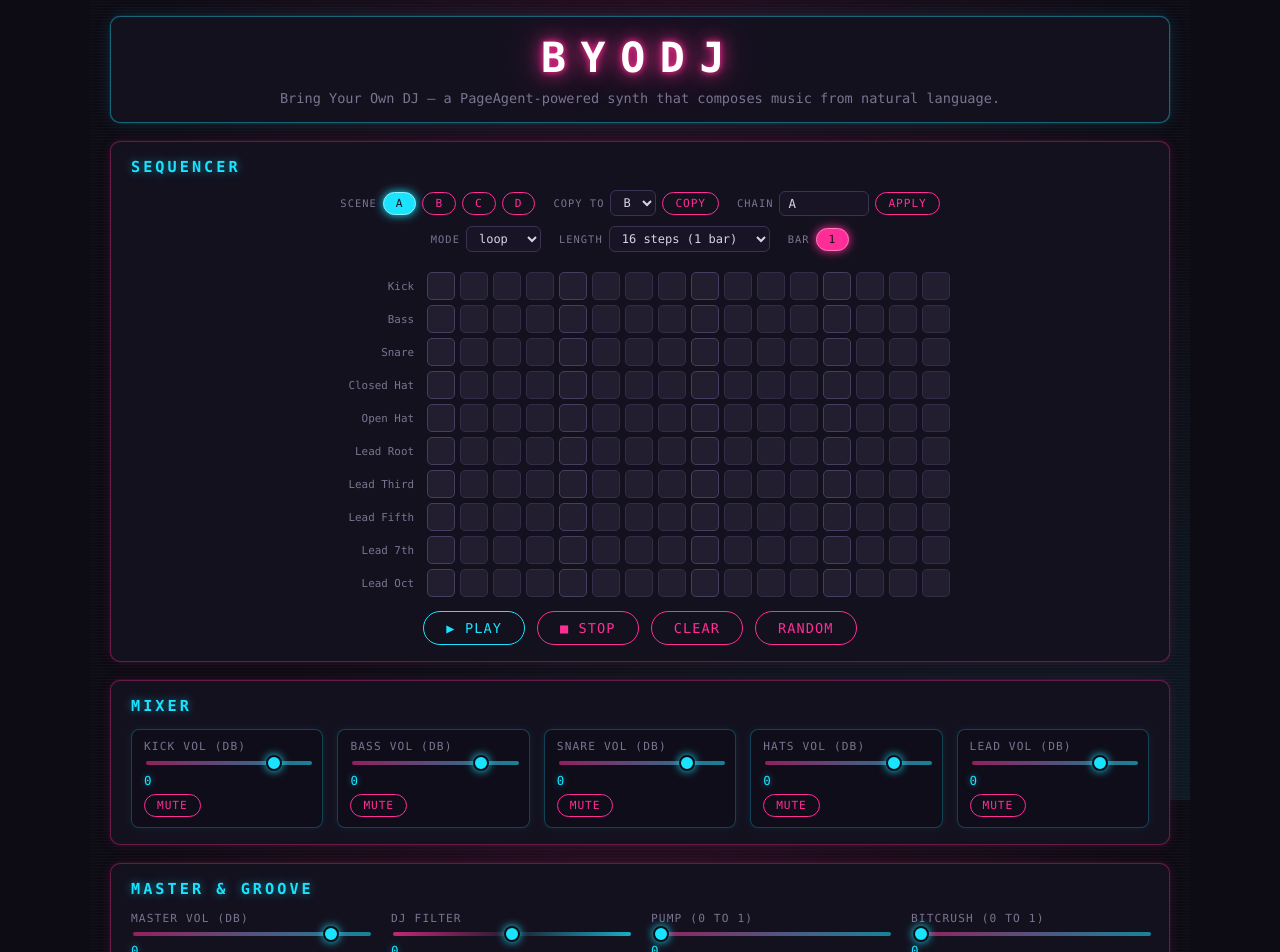
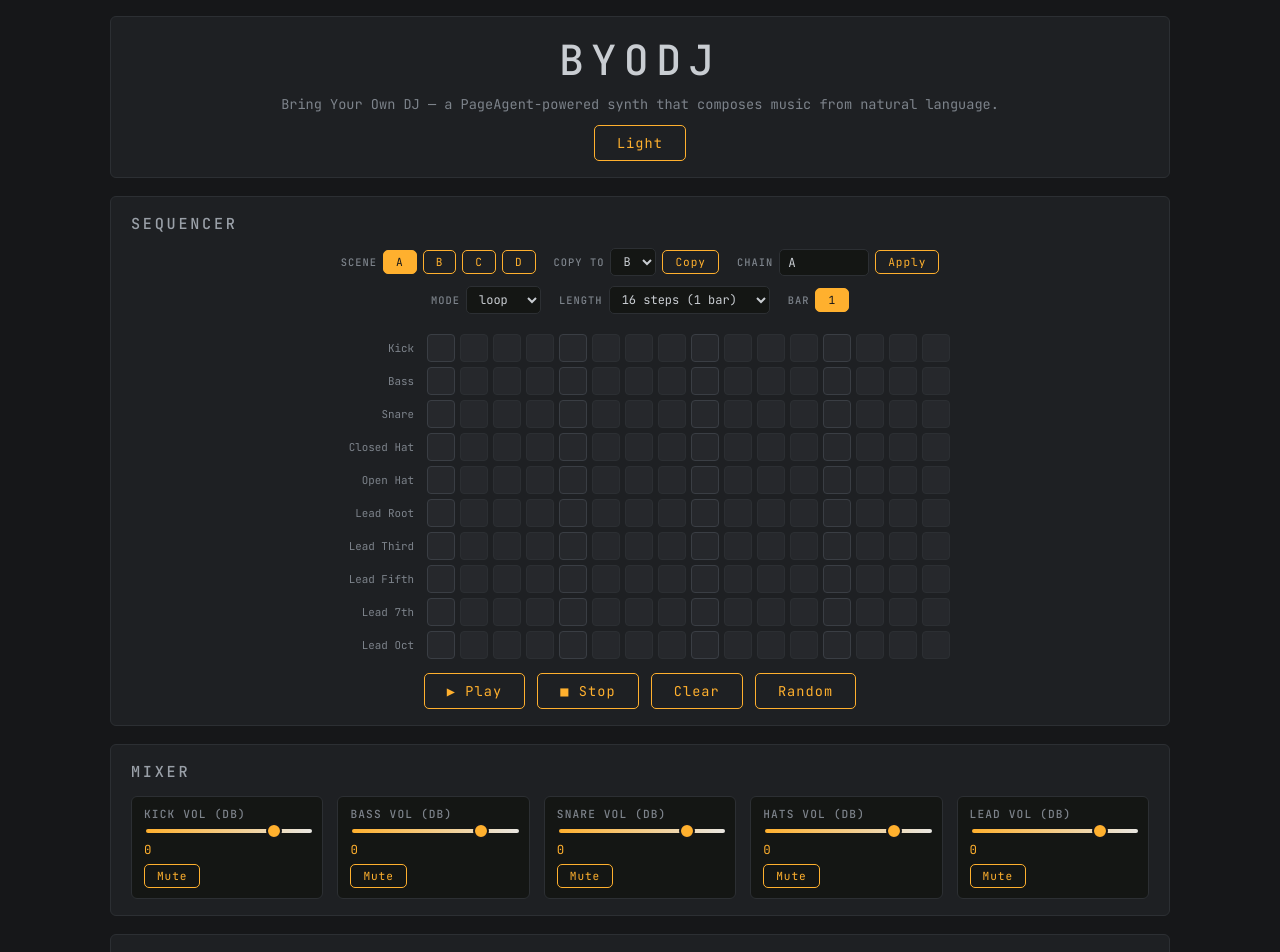
Before and after one commit to eSaadster/BYODJ, a plain HTML site: page index.html in a window 1280 px wide. Shown: the top 952 px of the page. Drawn offline with nearby package versions, Linux system fonts and the light colour scheme.

Commit message:
Add dual theme design overhaul

```diff
--- a/index.html
+++ b/index.html
@@ -4,6 +4,13 @@
   <meta charset="UTF-8">
   <meta name="viewport" content="width=device-width, initial-scale=1.0">
   <title>BYODJ — Bring Your Own DJ</title>
+  <script>
+    try {
+      document.documentElement.setAttribute('data-theme',
+        localStorage.getItem('byodj.theme') === 'light' ? 'light' : 'dark');
+    } catch (e) { document.documentElement.setAttribute('data-theme', 'dark'); }
+  </script>
+  <link href="https://fonts.googleapis.com/css2?family=Roboto+Condensed:wght@400;500;700&family=JetBrains+Mono:wght@400;500&display=swap" rel="stylesheet">
   <link rel="stylesheet" href="styles.css">
 </head>
 <body>
@@ -11,6 +18,7 @@
   <section id="header">
     <h1>BYODJ</h1>
     <p class="tagline">Bring Your Own DJ — a PageAgent-powered synth that composes music from natural language.</p>
+    <button id="theme-toggle" aria-label="Color theme" data-state="dark" aria-pressed="false">Light</button>
   </section>
 
   <section id="sequencer-panel">
--- a/styles.css
+++ b/styles.css
@@ -1,42 +1,93 @@
-/* BYODJ — dark synthwave */
+/* BYODJ — dual theme: Studio Hardware / Industrial Workbench */
 
 :root {
-  --bg: #0d0b14;
-  --bg-panel: #14111f;
-  --bg-cell: #221e30;
-  --magenta: #ff2d95;
-  --cyan: #19e3ff;
-  --text: #d8d4e8;
-  --text-dim: #7a7490;
-  --terminal-green: #39ff8e;
-  --border: rgba(255, 45, 149, 0.35);
+  /* --- Studio Hardware (dark, default) --- */
+  --bg: #161719;
+  --bg-panel: #1e2023;
+  --bg-inset: #141614;
+  --bg-cell: #26282c;
+  --border: #2c2f33;
+  --border-strong: #3a3e44;
+
+  --drum: #ffb02e;
+  --drum-soft: rgba(255, 176, 46, 0.14);
+  --lead: #e8e6e1;
+  --accent: var(--drum);
+  --accent-text: #161719;
+
+  --text: #c9cdd2;
+  --text-dim: #7d838b;
+  --heading: #9aa0a8;
+
+  --log-bg: #141614;
+  --log-fg: #9fd6a4;
+
+  --playhead: #ffb02e;
+
+  --rad: 6px;
+  --rad-btn: 5px;
+  --rad-cell: 4px;
+
+  --shadow-panel: none;
+  --shadow-active: none;
+  --border-outer: 1px solid var(--border);
+
+  --font: "SF Mono", "Fira Code", "JetBrains Mono", Menlo, Consolas, monospace;
+  --font-mono: var(--font);
+  --h-weight: 500;
+  --h-track: 0.18em;
 }
 
-* {
-  box-sizing: border-box;
+html[data-theme="light"] {
+  /* --- Industrial Workbench --- */
+  --bg: #cfd3d6;
+  --bg-panel: #dde0e3;
+  --bg-inset: #c8cdd1;
+  --bg-cell: #c2c7cb;
+  --border: #71797E;
+  --border-strong: #444;
+
+  --drum: #ffc107;
+  --drum-soft: rgba(255, 193, 7, 0.25);
+  --lead: #71797E;
+  --accent: #ffc107;
+  --accent-text: #1f1f1f;
+
+  --text: #1f1f1f;
+  --text-dim: #5a6065;
+  --heading: #8B4513;
+
+  --log-bg: #2B2B2B;
+  --log-fg: #ffc107;
+
+  --playhead: #2B2B2B;
+
+  --rad: 4px;
+  --rad-btn: 4px;
+  --rad-cell: 3px;
+
+  --shadow-panel: 2px 2px 0px rgba(0, 0, 0, 0.2);
+  --shadow-active: 2px 2px 0px #000;
+  --border-outer: 1.5px solid #71797E;
+
+  --font: "Roboto Condensed", "Arial Narrow", system-ui, sans-serif;
+  --font-mono: "JetBrains Mono", Menlo, Consolas, monospace;
+  --h-weight: 700;
+  --h-track: 0.06em;
 }
 
-html {
-  background: var(--bg);
-}
+* { box-sizing: border-box; }
+
+html { background: var(--bg); }
 
 body {
   margin: 0 auto;
   padding: 16px 20px 48px;
   max-width: 1100px;
-  font-family: "SF Mono", "Fira Code", "JetBrains Mono", Menlo, Consolas, monospace;
+  font-family: var(--font);
+  font-weight: 400;
   color: var(--text);
-  background:
-    repeating-linear-gradient(
-      0deg,
-      rgba(255, 255, 255, 0.018) 0px,
-      rgba(255, 255, 255, 0.018) 1px,
-      transparent 1px,
-      transparent 3px
-    ),
-    radial-gradient(ellipse at 50% -10%, rgba(255, 45, 149, 0.10), transparent 55%),
-    radial-gradient(ellipse at 85% 110%, rgba(25, 227, 255, 0.08), transparent 55%),
-    var(--bg);
+  background: var(--bg);
   background-attachment: fixed;
 }
 
@@ -44,33 +95,22 @@ body {
 
 section {
   background: var(--bg-panel);
-  border: 1px solid var(--border);
-  border-radius: 10px;
+  border: var(--border-outer);
+  border-radius: var(--rad);
   padding: 16px 20px;
   margin: 0 0 18px;
-  box-shadow:
-    0 0 14px rgba(255, 45, 149, 0.10),
-    0 0 2px rgba(255, 45, 149, 0.25);
+  box-shadow: var(--shadow-panel);
 }
 
-#header {
-  text-align: center;
-  border-color: rgba(25, 227, 255, 0.4);
-  box-shadow:
-    0 0 18px rgba(25, 227, 255, 0.12),
-    0 0 2px rgba(25, 227, 255, 0.3);
-}
+#header { text-align: center; }
 
 #header h1 {
   margin: 0;
   font-size: 2.6rem;
-  letter-spacing: 0.35em;
+  letter-spacing: var(--h-track);
   text-transform: uppercase;
-  color: #fff;
-  text-shadow:
-    0 0 6px var(--magenta),
-    0 0 18px var(--magenta),
-    0 0 40px rgba(255, 45, 149, 0.6);
+  color: var(--text);
+  font-weight: var(--h-weight);
 }
 
 #header .tagline {
@@ -79,13 +119,17 @@ section {
   font-size: 0.85rem;
 }
 
+#theme-toggle {
+  margin-top: 12px;
+}
+
 h2 {
   margin: 0 0 14px;
   font-size: 0.95rem;
   text-transform: uppercase;
-  letter-spacing: 0.2em;
-  color: var(--cyan);
-  text-shadow: 0 0 8px rgba(25, 227, 255, 0.5);
+  letter-spacing: var(--h-track);
+  color: var(--heading);
+  font-weight: var(--h-weight);
 }
 
 h3 {
@@ -93,7 +137,8 @@ h3 {
   font-size: 0.7rem;
   text-transform: uppercase;
   letter-spacing: 0.15em;
-  color: var(--magenta);
+  color: var(--heading);
+  font-weight: var(--h-weight);
 }
 
 /* ---------- Sequencer grid ---------- */
@@ -109,6 +154,7 @@ h3 {
 }
 
 .row-label {
+  font-family: var(--font-mono);
   font-size: 0.68rem;
   color: var(--text-dim);
   text-align: right;
@@ -121,31 +167,28 @@ h3 {
   width: 28px;
   height: 28px;
   padding: 0;
-  border-radius: 5px;
-  border: 1px solid #332d48;
+  border-radius: var(--rad-cell);
+  border: 1px solid var(--border);
   background: var(--bg-cell);
   cursor: pointer;
-  transition: background 0.08s, box-shadow 0.12s, filter 0.08s;
+  transition: background 0.2s ease-out, filter 0.2s ease-out, opacity 0.2s ease-out;
+  text-transform: none;
+  letter-spacing: normal;
 }
 
 .cell:hover {
-  border-color: var(--cyan);
-  filter: brightness(1.3);
+  border-color: var(--border-strong);
+  background: color-mix(in srgb, var(--bg-cell) 86%, var(--accent));
+  filter: brightness(1.08);
 }
 
-/* beat-group shading: synth.js need not add classes; use nth-of-type per row chunk */
 .cell[data-step="4"], .cell[data-step="8"], .cell[data-step="12"],
-.cell[data-step="0"] {
-  border-color: #463e60;
-}
+.cell[data-step="0"] { border-color: var(--border-strong); }
 
-/* on-state: magenta for drum rows 0-4, cyan for lead rows 5-7 */
 .cell.on {
-  background: var(--magenta);
-  border-color: #ff7cc0;
-  box-shadow:
-    0 0 8px var(--magenta),
-    0 0 18px rgba(255, 45, 149, 0.55);
+  background: var(--drum);
+  border-color: var(--drum);
+  box-shadow: var(--shadow-active);
 }
 
 .cell.on[data-row="5"],
@@ -153,68 +196,36 @@ h3 {
 .cell.on[data-row="7"],
 .cell.on[data-row="8"],
 .cell.on[data-row="9"] {
-  background: var(--cyan);
-  border-color: #8df1ff;
-  box-shadow:
-    0 0 8px var(--cyan),
-    0 0 18px rgba(25, 227, 255, 0.55);
+  background: var(--lead);
+  border-color: var(--lead);
 }
 
-/* hue ramp magenta -> cyan across rows */
-.cell.on[data-row="1"] { background: #f5309f; }
-.cell.on[data-row="2"] { background: #e93bb0; }
-.cell.on[data-row="3"] { background: #d44ec4; }
-.cell.on[data-row="4"] { background: #b964d6; }
-.cell.on[data-row="6"] { background: #2fd4f5; }
-.cell.on[data-row="7"] { background: #45c6ee; }
-.cell.on[data-row="8"] { background: #5bb8e6; }
-.cell.on[data-row="9"] { background: #6faade; }
-
 .cell.playhead {
-  outline: 2px solid rgba(255, 255, 255, 0.75);
+  outline: 2px solid var(--playhead);
   outline-offset: -1px;
-  filter: brightness(1.5);
+  filter: brightness(1.15);
 }
 
-.cell.on.playhead {
-  filter: brightness(1.9);
-  box-shadow:
-    0 0 12px #fff,
-    0 0 26px var(--magenta),
-    0 0 40px rgba(255, 45, 149, 0.7);
-}
+.cell.on.playhead { filter: brightness(1.2); }
 
-.cell.on.playhead[data-row="5"],
-.cell.on.playhead[data-row="6"],
-.cell.on.playhead[data-row="7"],
-.cell.on.playhead[data-row="8"],
-.cell.on.playhead[data-row="9"] {
-  box-shadow:
-    0 0 12px #fff,
-    0 0 26px var(--cyan),
-    0 0 40px rgba(25, 227, 255, 0.7);
-}
-
-/* ---------- Buttons (neon pills) ---------- */
+/* ---------- Buttons ---------- */
 
 button {
   font-family: inherit;
   font-size: 0.85rem;
   padding: 8px 22px;
-  border-radius: 999px;
-  border: 1px solid var(--magenta);
+  border-radius: var(--rad-btn);
+  border: 1px solid var(--accent);
   background: transparent;
-  color: var(--magenta);
+  color: var(--accent);
   cursor: pointer;
   letter-spacing: 0.08em;
-  text-transform: uppercase;
-  transition: box-shadow 0.15s, background 0.15s, color 0.15s;
+  transition: background 0.2s ease-out, color 0.2s ease-out, transform 0.2s ease-out, opacity 0.2s ease-out;
 }
 
 button:hover:not(:disabled) {
-  background: rgba(255, 45, 149, 0.12);
-  box-shadow: 0 0 12px rgba(255, 45, 149, 0.6);
-  color: #fff;
+  background: var(--drum-soft);
+  color: var(--text);
 }
 
 button:disabled {
@@ -232,28 +243,20 @@ button:disabled {
 #play-btn,
 #connect-btn,
 #send-btn {
-  border-color: var(--cyan);
-  color: var(--cyan);
+  border-color: var(--accent);
+  color: var(--accent);
 }
 
 #play-btn:hover:not(:disabled),
 #connect-btn:hover:not(:disabled),
 #send-btn:hover:not(:disabled) {
-  background: rgba(25, 227, 255, 0.12);
-  box-shadow: 0 0 12px rgba(25, 227, 255, 0.6);
-  color: #fff;
+  background: var(--drum-soft);
+  color: var(--text);
 }
 
-/* Send doubles as the agent abort button while a task runs */
 #send-btn.running {
-  border-color: var(--pink, #ff2e88);
-  color: var(--pink, #ff2e88);
-}
-
-/* cells are buttons too — undo pill styles for them */
-.cell {
-  text-transform: none;
-  letter-spacing: normal;
+  border-color: var(--drum);
+  color: var(--drum);
 }
 
 /* ---------- Controls ---------- */
@@ -270,17 +273,19 @@ button:disabled {
   gap: 5px;
 }
 
-.control label {
+.control label,
+.mixer-strip label {
   font-size: 0.7rem;
   text-transform: uppercase;
   letter-spacing: 0.1em;
   color: var(--text-dim);
+  font-weight: 500;
 }
 
 .val {
+  font-family: var(--font-mono);
   font-size: 0.78rem;
-  color: var(--cyan);
-  text-shadow: 0 0 6px rgba(25, 227, 255, 0.5);
+  color: var(--accent);
   min-height: 1em;
 }
 
@@ -290,7 +295,7 @@ input[type="range"] {
   width: 100%;
   height: 4px;
   border-radius: 2px;
-  background: linear-gradient(90deg, rgba(255, 45, 149, 0.55), rgba(25, 227, 255, 0.55));
+  background: linear-gradient(90deg, var(--drum), var(--lead));
   outline: none;
 }
 
@@ -300,9 +305,8 @@ input[type="range"]::-webkit-slider-thumb {
   width: 16px;
   height: 16px;
   border-radius: 50%;
-  background: var(--cyan);
-  border: 2px solid #0d0b14;
-  box-shadow: 0 0 8px var(--cyan);
+  background: var(--accent);
+  border: 2px solid var(--bg);
   cursor: pointer;
 }
 
@@ -310,9 +314,8 @@ input[type="range"]::-moz-range-thumb {
   width: 14px;
   height: 14px;
   border-radius: 50%;
-  background: var(--cyan);
-  border: 2px solid #0d0b14;
-  box-shadow: 0 0 8px var(--cyan);
+  background: var(--accent);
+  border: 2px solid var(--bg);
   cursor: pointer;
 }
 
@@ -323,9 +326,9 @@ textarea {
   font-family: inherit;
   font-size: 0.85rem;
   padding: 8px 10px;
-  border-radius: 6px;
-  border: 1px solid #3a3354;
-  background: #181426;
+  border-radius: var(--rad-btn);
+  border: 1px solid var(--border);
+  background: var(--bg-inset);
   color: var(--text);
   outline: none;
 }
@@ -334,8 +337,9 @@ select:focus,
 input[type="text"]:focus,
 input[type="password"]:focus,
 textarea:focus {
-  border-color: var(--cyan);
-  box-shadow: 0 0 8px rgba(25, 227, 255, 0.4);
+  border-color: var(--border-strong);
+  outline: 2px solid var(--accent);
+  outline-offset: 1px;
 }
 
 /* ---------- Mixer ---------- */
@@ -351,39 +355,33 @@ textarea:focus {
   flex-direction: column;
   gap: 6px;
   align-items: flex-start;
-  background: #100d1a;
-  border: 1px solid rgba(25, 227, 255, 0.25);
-  border-radius: 8px;
+  background: var(--bg-inset);
+  border: 1px solid var(--border);
+  border-radius: var(--rad);
   padding: 10px 12px;
-  box-shadow: 0 0 8px rgba(25, 227, 255, 0.08);
+  box-shadow: var(--shadow-panel);
 }
 
-.mixer-strip label {
-  font-size: 0.7rem;
-  text-transform: uppercase;
-  letter-spacing: 0.1em;
-  color: var(--text-dim);
-}
-
-.mute-btn {
+.mute-btn,
+.toggle-btn,
+.scene-btn,
+.bar-btn {
   padding: 4px 12px;
   font-size: 0.7rem;
 }
 
-.mute-btn[data-state="on"] {
-  background: var(--magenta);
-  color: #0d0b14;
-  box-shadow: 0 0 10px var(--magenta);
+.mute-btn[data-state="on"],
+.toggle-btn[data-state="on"],
+.scene-btn[data-state="on"],
+.bar-btn[data-state="on"] {
+  background: var(--drum);
+  border-color: var(--drum);
+  color: var(--accent-text);
+  box-shadow: var(--shadow-active);
 }
 
-/* DJ filter: bipolar sweep — magenta (lowpass) to cyan (highpass) */
 #dj-filter {
-  background: linear-gradient(
-    90deg,
-    rgba(255, 45, 149, 0.75),
-    rgba(34, 30, 48, 0.9) 50%,
-    rgba(25, 227, 255, 0.75)
-  );
+  background: linear-gradient(90deg, var(--drum), var(--bg-cell) 50%, var(--lead));
 }
 
 /* ---------- LLM config ---------- */
@@ -395,9 +393,7 @@ textarea:focus {
   align-items: end;
 }
 
-.control-btn {
-  justify-content: flex-end;
-}
+.control-btn { justify-content: flex-end; }
 
 .hint {
   margin: 10px 0 0;
@@ -428,12 +424,12 @@ textarea:focus {
 
 .status-card {
   flex: 1;
-  background: #100d1a;
-  border: 1px solid rgba(25, 227, 255, 0.25);
-  border-radius: 8px;
+  background: var(--bg-inset);
+  border: 1px solid var(--border);
+  border-radius: var(--rad);
   padding: 10px 12px;
   min-height: 64px;
-  box-shadow: 0 0 8px rgba(25, 227, 255, 0.08);
+  box-shadow: var(--shadow-panel);
 }
 
 .status-card div {
@@ -443,15 +439,15 @@ textarea:focus {
 }
 
 #agent-log {
+  font-family: var(--font-mono);
   max-height: 160px;
   overflow-y: auto;
-  background: #050805;
-  border: 1px solid rgba(57, 255, 142, 0.35);
-  border-radius: 6px;
+  background: var(--log-bg);
+  border: 1px solid var(--border);
+  border-radius: var(--rad-btn);
   padding: 8px 10px;
   font-size: 0.75rem;
-  color: var(--terminal-green);
-  box-shadow: inset 0 0 18px rgba(0, 0, 0, 0.8);
+  color: var(--log-fg);
 }
 
 .log-line {
@@ -462,7 +458,7 @@ textarea:focus {
 
 .log-line::before {
   content: "> ";
-  color: rgba(57, 255, 142, 0.5);
+  color: color-mix(in srgb, var(--log-fg) 55%, transparent);
 }
 
 /* ---------- Sequencer toolbar ---------- */
@@ -488,33 +484,13 @@ textarea:focus {
   letter-spacing: 0.1em;
   color: var(--text-dim);
   user-select: none;
+  font-weight: 500;
 }
 
-.scene-btn,
-.bar-btn {
-  padding: 4px 12px;
-  font-size: 0.7rem;
-}
-
-.scene-btn[data-state="on"] {
-  background: var(--cyan);
-  border-color: #8df1ff;
-  color: #0d0b14;
-  box-shadow: 0 0 10px var(--cyan);
-}
-
-.bar-btn[data-state="on"] {
-  background: var(--magenta);
-  border-color: #ff7cc0;
-  color: #0d0b14;
-  box-shadow: 0 0 10px var(--magenta);
-}
-
-.bar-btn[hidden] {
-  display: none;
-}
+.bar-btn[hidden] { display: none; }
 
 #chain-input {
+  font-family: var(--font-mono);
   width: 90px;
   text-transform: uppercase;
   padding: 4px 8px;
@@ -526,29 +502,13 @@ textarea:focus {
   font-size: 0.75rem;
 }
 
-/* ---------- Toggle buttons (fills — same look as mutes) ---------- */
+/* ---------- Velocity tiers ---------- */
 
-.toggle-btn {
-  padding: 4px 12px;
-  font-size: 0.7rem;
-  align-self: flex-start;
-}
+.cell.on[data-vel="mid"] { opacity: 0.7; }
+.cell.on[data-vel="lo"] { opacity: 0.45; }
 
-.toggle-btn[data-state="on"] {
-  background: var(--magenta);
-  color: #0d0b14;
-  box-shadow: 0 0 10px var(--magenta);
-}
-
-/* ---------- Velocity tiers (data-vel is NOT serialized by page-agent) ---------- */
-
-.cell.on[data-vel="mid"] {
-  opacity: 0.7;
-}
-
-.cell.on[data-vel="lo"] {
-  opacity: 0.45;
-}
+html[data-theme="light"] .cell.on[data-vel="mid"] { opacity: 0.82; }
+html[data-theme="light"] .cell.on[data-vel="lo"] { opacity: 0.65; }
 
 /* ---------- Song panel ---------- */
 
@@ -559,6 +519,7 @@ textarea:focus {
 }
 
 #song-input {
+  font-family: var(--font-mono);
   flex: 1;
   resize: vertical;
   font-size: 0.75rem;
@@ -573,29 +534,58 @@ textarea:focus {
 }
 
 #song-status {
+  font-family: var(--font-mono);
   font-size: 0.78rem;
-  color: var(--terminal-green);
-  text-shadow: 0 0 6px rgba(57, 255, 142, 0.5);
+  color: var(--log-fg);
 }
+
+/* Industrial dressing — light theme only */
+html[data-theme="light"] body {
+  background-image: url('https://www.transparenttextures.com/patterns/brushed-alum.png');
+}
+
+html[data-theme="light"] section { position: relative; }
+
+html[data-theme="light"] #header h1 {
+  border-bottom: 4px solid var(--accent);
+  display: inline-block;
+  padding-bottom: 4px;
+}
+
+html[data-theme="light"] section::before,
+html[data-theme="light"] section::after {
+  content: "";
+  position: absolute;
+  top: 7px;
+  width: 8px;
+  height: 8px;
+  border-radius: 50%;
+  background: radial-gradient(circle at 35% 35%, #f0f0f0, #71797E 70%);
+  pointer-events: none;
+}
+
+html[data-theme="light"] section::before { left: 7px; }
+html[data-theme="light"] section::after  { right: 7px; }
+
+html[data-theme="light"] #agent-log { border-left: 6px solid var(--accent); }
+
+html[data-theme="light"] button:active:not(:disabled) {
+  transform: translateY(1px);
+  box-shadow: none;
+}
+
+html[data-theme="light"] #play-btn { box-shadow: var(--shadow-active); }
 
 /* ---------- Responsive ---------- */
 
 @media (max-width: 900px) {
-  .llm-grid {
-    grid-template-columns: 1fr 1fr;
-  }
-  .status-cards {
-    flex-direction: column;
-  }
-  .mixer-grid {
-    grid-template-columns: repeat(2, 1fr);
-  }
+  .llm-grid { grid-template-columns: 1fr 1fr; }
+  .status-cards { flex-direction: column; }
+  .mixer-grid { grid-template-columns: repeat(2, 1fr); }
 }
 
 @media (max-width: 640px) {
-  .llm-grid {
-    grid-template-columns: 1fr;
-  }
+  .llm-grid { grid-template-columns: 1fr; }
   #sequencer-grid {
     grid-template-columns: 70px repeat(16, 22px);
     gap: 4px;
@@ -604,7 +594,5 @@ textarea:focus {
     width: 22px;
     height: 22px;
   }
-  .mixer-grid {
-    grid-template-columns: 1fr;
-  }
+  .mixer-grid { grid-template-columns: 1fr; }
 }
--- a/synth.js
+++ b/synth.js
@@ -1094,6 +1094,23 @@
     if (scaleSel && SCALES[scaleSel.value]) currentScale = scaleSel.value;
     var rootSel = document.getElementById('root-select');
     if (rootSel && rootSel.value) currentRoot = rootSel.value;
+
+    var themeBtn = document.getElementById('theme-toggle');
+    if (themeBtn) {
+      var syncTheme = function () {
+        var t = document.documentElement.getAttribute('data-theme') === 'light' ? 'light' : 'dark';
+        themeBtn.dataset.state = t;
+        themeBtn.setAttribute('aria-pressed', t === 'light' ? 'true' : 'false');
+        themeBtn.textContent = t === 'light' ? 'Dark' : 'Light';
+      };
+      themeBtn.addEventListener('click', function () {
+        var next = document.documentElement.getAttribute('data-theme') === 'light' ? 'dark' : 'light';
+        document.documentElement.setAttribute('data-theme', next);
+        try { window.localStorage.setItem('byodj.theme', next); } catch (e) {}
+        syncTheme();
+      });
+      syncTheme();
+    }
   }
 
   // ---------------------------------------------------------- public API
```
